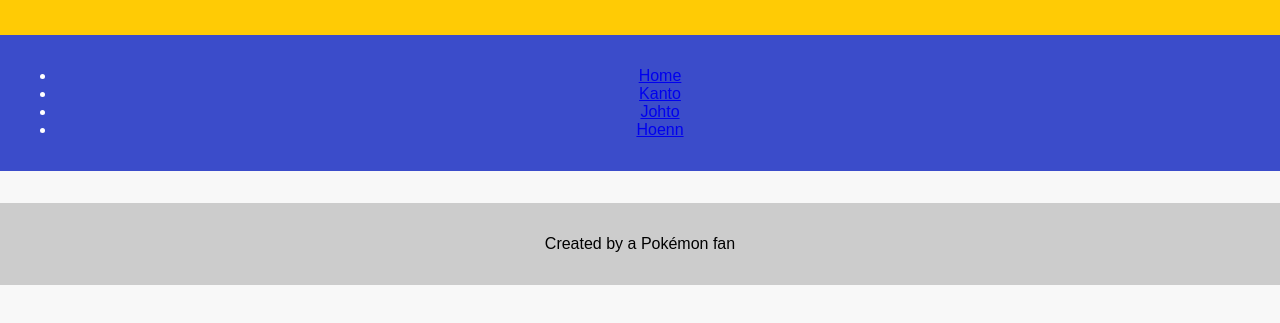
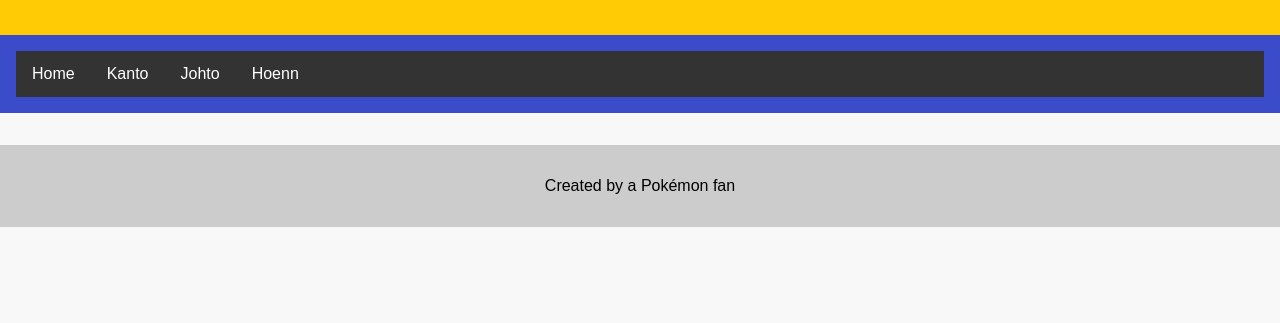
Before and after one commit to jorgeceron18/PokedexJEC, a plain HTML site: page index.html in a window 1280 px wide. Shown: the part 77-400 px from the top of the page. Drawn offline with Linux system fonts and the light colour scheme.

Commit message:
Se agregan nuevos estilos

```diff
--- a/css/styles.css
+++ b/css/styles.css
@@ -25,3 +25,28 @@ footer {
     background-color: #ccc;
     color: black;
 }
+
+/* Additional styles for the navigation menu */
+nav ul {
+    list-style-type: none;
+    margin: 0;
+    padding: 0;
+    overflow: hidden;
+    background-color: #333;
+}
+
+nav li {
+    float: left;
+}
+
+nav li a {
+    display: block;
+    color: white;
+    text-align: center;
+    padding: 14px 16px;
+    text-decoration: none;
+}
+
+nav li a:hover {
+    background-color: #111;
+}
```
